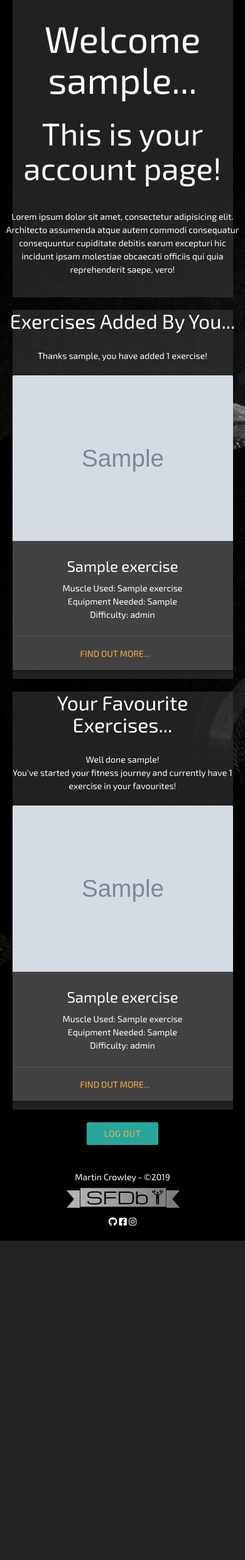
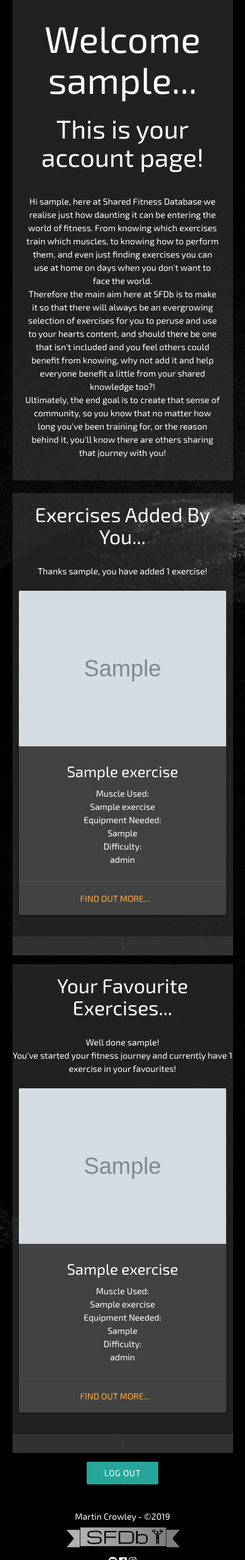
Before and after one commit to Code-Institute-Submissions/shared_fitness_database, a Flask app: template templates/user_account.html in a window 390 px wide. Shown: the part 56-2533 px from the top of the page at 63% size. Before the commit the page ends 2026 px from the top, so only its background shows below. Run offline with Flask 2, Linux system fonts and the light colour scheme; the visitor is signed in with stand-in values (Sample User, id 1); the template is opened without the code that fills it: most values are stand-ins (such as "Sample title", 1, 10 or a date in 2020); grey boxes marked "Sample" are stand-in pictures; some libraries are stand-ins or nearby versions.

Commit message:
Again, applied custom styling and changed the headers to be more visually appealing. Also added pagination to both the user added exercises and the favourited exercises sections. This is to ensure the users account page is more manageable when on mobile/tablet/smaller devices

```diff
--- a/templates/user_account.html
+++ b/templates/user_account.html
@@ -3,14 +3,16 @@
 
 <section class="page-container">
     <div class="row center">
-        <div class="col s12 intro">
+        <div class="col offset-s1 s10 intro">
             <div class="row">
-                <h1>Welcome {{ session['username'] }}...</h1>
-                <h2>This is your account page!</h2>
+                <h1><span class="highlight">Welcome {{ session['username'] }}...</span></h1>
+                <h3>This is your account page!</h3>
             </div>
             <div class="row">
                 <p>
-                    Lorem ipsum dolor sit amet, consectetur adipisicing elit. Architecto assumenda atque autem commodi consequatur consequuntur cupiditate debitis earum excepturi hic incidunt ipsam molestiae obcaecati officiis qui quia reprehenderit saepe, vero!
+                    Hi {{ session['username'] }}, here at Shared Fitness Database we realise just how daunting it can be entering the world of fitness. From knowing which exercises train which muscles, to knowing how to perform them, and even just finding exercises you can use at home on days when you don't want to face the world.<br>
+                    Therefore the main aim here at SFDb is to make it so that there will always be an evergrowing selection of exercises for you to peruse and use to your hearts content, and should there be one that isn't included and you feel others could benefit from knowing, why not add it and help everyone benefit a little from your shared knowledge too?!<br>
+                    Ultimately, the end goal is to create that sense of community, so you know that no matter how long you've been training for, or the reason behind it, you'll know there are others sharing that journey with you!
                 </p>
             </div>
         </div>
@@ -18,12 +20,14 @@
 </section>
 <section class="page-container">
     <div class="row">
-        <h4 class="center">Exercises Added By You...</h4>
+        <div class="col s12 center">
+            <h4 class="center heading-spacer"><span class="highlight">Exercises Added By You...</span></h4>
+        </div>
         <div class="col s12 center">
         {% if counter == 0 %}
             <p>
                 Sorry {{ session['username'] }}, it doesn't seem as though you've added any exercises!<br>
-                Want to add one? Click <a href="{{ url_for('add_exercise') }}">here</a>!
+                Want to add one? Click <a class="text_links" href="{{ url_for('add_exercise') }}">here</a>!
             </p>
         {% elif counter == 1 %}
             <p>
@@ -35,8 +39,8 @@
             </p>
         {% endif %}
         </div>
-
-        {% for exercise in exercises %}
+        <div class="col s12 center">
+        {% for exercise in user_added_exercises %}
             <div class="col s12 m6 l4">
                 <div class="card grey darken-3">
                     <div class="card-image">
@@ -44,9 +48,9 @@
                     </div>
                     <div class="card-content center">
                         <span class="card-title">{{ exercise.exercise_name}}</span>
-                        <p>Muscle Used: <span>{{exercise.muscle_name}}</span></p>
-                        <p>Equipment Needed: <span>{{exercise.equipment_type}}</span></p>
-                        <p>Difficulty: <span>{{exercise.difficulty_level}}</span></p>
+                        <p>Muscle Used: <br><span class="card-info">{{exercise.muscle_name}}</span></p>
+                        <p>Equipment Needed: <br><span class="card-info">{{exercise.equipment_type}}</span></p>
+                        <p>Difficulty: <br><span class="card-info">{{exercise.difficulty_level}}</span></p>
                     </div>
                     <div class="card-action center">
                         <a href="{{ url_for('exercise', exercise_id=exercise._id) }}">Find Out More...</a>
@@ -54,17 +58,30 @@
                 </div>
             </div>
         {% endfor %}
-
+        </div>
+    </div>
+    <div class="page-container center">
+        <ul class="pagination">
+            {% for page_number in user_added_pages %}
+            {% if page_number == user_added_page %}
+            <li class="page-item active">{{ page_number }}</li>
+            {% else %}
+            <li class="page-item"><a class="page-link" href="{{ url_for('user_account', account_name = session.username, user_added_page=page_number) }}">{{ page_number }}</a></li>
+            {% endif %}
+            {% endfor %}
+        </ul>
     </div>
 </section>
 <section class="page-container">
     <div class="row">
-        <h4 class="center">Your Favourite Exercises...</h4>
+        <div class="col s12 center">
+            <h4 class="heading-spacer"><span class="highlight">Your Favourite Exercises...</span></h4>
+        </div>
         <div class="col s12 center">
         {% if second_counter == 0 %}
             <p>
                 Sorry {{ session['username'] }}, it doesn't seem as though you've added any exercises to your favourites!<br>
-                Want to find one? Click <a href="{{ url_for('search') }}">here</a> to search our exercises!
+                Want to find one? Click <a class="text_links" href="{{ url_for('search') }}">here</a> to search our exercises!
             </p>
         {% elif second_counter == 1 %}
             <p>
@@ -76,7 +93,7 @@
             </p>
         {% endif %}
         </div>
-
+        <div class="col s12 center">
         {% for exercise in users_favourite_exercises %}
             <div class="col s12 m6 l4">
                 <div class="card grey darken-3">
@@ -85,9 +102,9 @@
                     </div>
                     <div class="card-content center">
                         <span class="card-title">{{ exercise.exercise_name}}</span>
-                        <p>Muscle Used: <span>{{exercise.muscle_name}}</span></p>
-                        <p>Equipment Needed: <span>{{exercise.equipment_type}}</span></p>
-                        <p>Difficulty: <span>{{exercise.difficulty_level}}</span></p>
+                        <p>Muscle Used: <br><span class="card-info">{{exercise.muscle_name}}</span></p>
+                        <p>Equipment Needed: <br><span class="card-info">{{exercise.equipment_type}}</span></p>
+                        <p>Difficulty: <br><span class="card-info">{{exercise.difficulty_level}}</span></p>
                     </div>
                     <div class="card-action center">
                         <a href="{{ url_for('exercise', exercise_id=exercise._id) }}">Find Out More...</a>
@@ -95,11 +112,22 @@
                 </div>
             </div>
         {% endfor %}
-
+        </div>
+    </div>
+    <div class="page-container center">
+        <ul class="pagination">
+            {% for page_number in user_favourite_pages %}
+            {% if page_number == user_favourite_page %}
+            <li class="page-item active">{{ page_number }}</li>
+            {% else %}
+            <li class="page-item"><a class="page-link" href="{{ url_for('user_account', account_name = session.username, user_favourite_page=page_number) }}">{{ page_number }}</a></li>
+            {% endif %}
+            {% endfor %}
+        </ul>
     </div>
 </section>
-<div class="row center">
-    <button class="btn btn_logout"><a href="{{ url_for('log_out') }}">Log Out</a></button>
+<div class="row center top-spacer">
+    <a href="{{ url_for('log_out') }}" class="btn btn_logout">Log Out</a>
 </div>
 
 {% endblock %}
```
